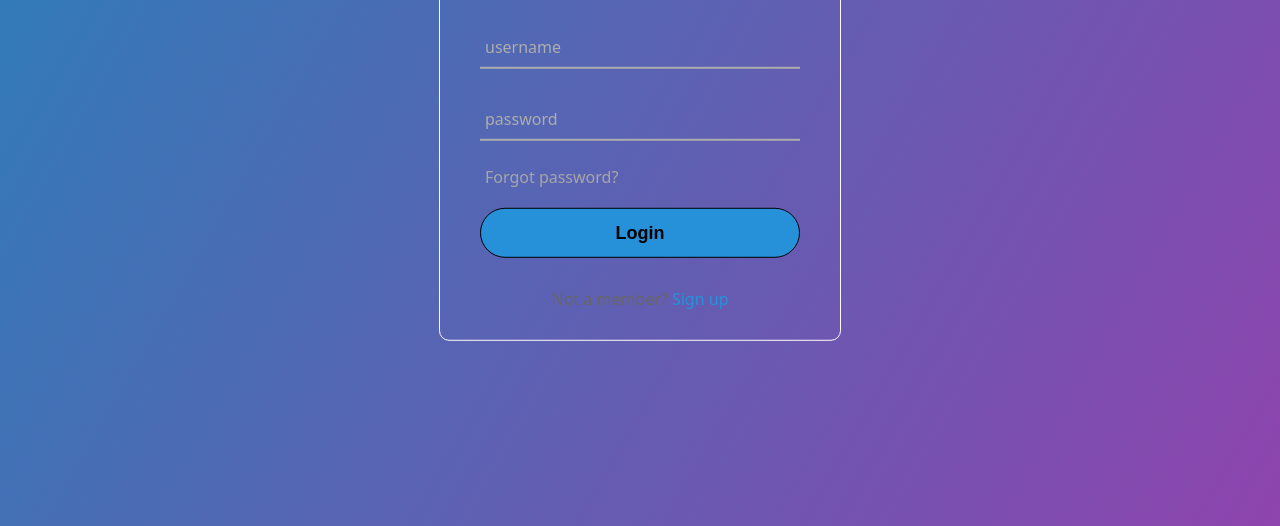
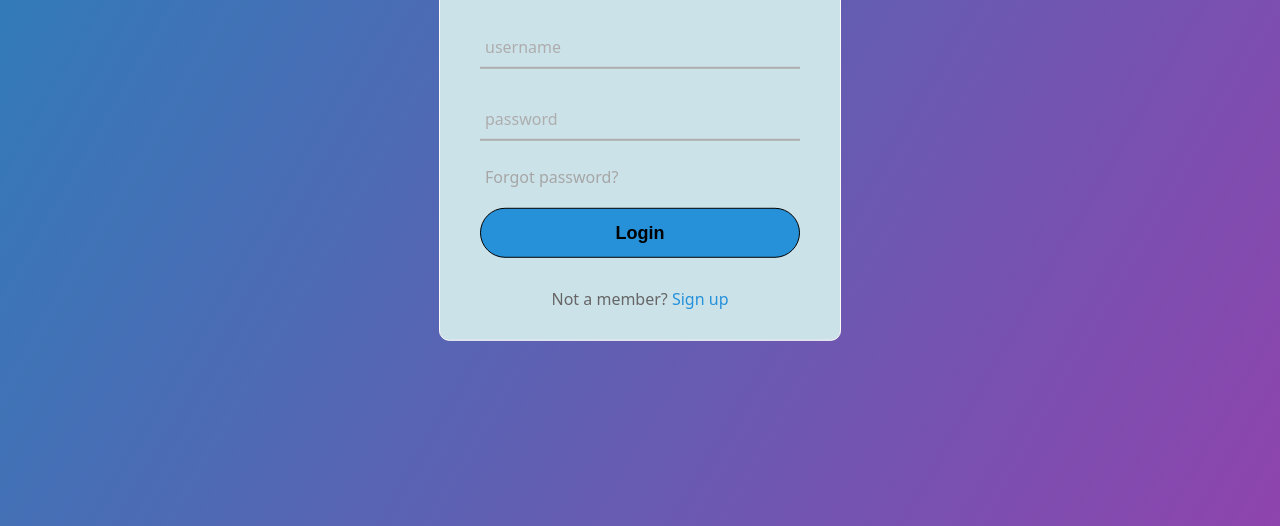
Before and after one commit to Archie3105/Practice_with_HTML-CSS, a plain HTML site: page Login page2.HTML in a window 1280 px wide. Shown: the part 274-800 px from the top of the page. Drawn offline with Linux system fonts and the light colour scheme.

Commit message:
Update Login page2.HTML

```diff
--- a/Login page2.HTML
+++ b/Login page2.HTML
@@ -5,56 +5,7 @@
     <meta name="viewport" content="width=device-width, initial-scale=1.0">
     <title>Login Page 2</title>
     <style>
-           /* body{
-  margin: 0;
-  padding: 0;
-  background: linear-gradient(120deg,#2980b9, #8e44ad);
-  height: 100vh;
-  overflow: hidden;
-}
-.grand{
-  position: absolute;
-  top: 50%;
-  left: 50%;
-  transform: translate(-50%, -50%);
-  width: 400px;
-  background: white;
-  border-radius: 10px;
-  box-shadow: 10px 10px 15px rgba(0,0,0,0.05);
-}
-.grand h1{
-  text-align: center;
-  padding: 20px 0;
-  border-bottom: 1px solid silver;
-}
-.grand form{
-  padding: 0 40px;
-  box-sizing: border-box;
-}
-form .txt_field{
-  position: relative;
-  border-bottom: 2px solid #adadad;
-  margin: 30px 0;
-}
-.txt_field input{
-  width: 100%;
-  padding: 0 5px;
-  height: 40px;
-  font-size: 16px;
-  border: none;
-  background: none;
-  outline: none;
-}
-.txt_field label{
-  position: absolute;
-  top: 50%;
-  left: 5px;
-  color: #adadad;
-  transform: translateY(-50%);
-  font-size: 16px;
-  pointer-events: none;
-  transition: .5s;
-}*/
+
        body{
 
             margin: 0;
@@ -73,7 +24,7 @@ form .txt_field{
             background-color: rgb(204, 226, 233);
            border: 0.5px solid snow;
             border-radius: 10px;
-           background-color: transparent;
+           /*background-color: transparent;*/
        }
        .grand h1{
         text-align: center;
```
